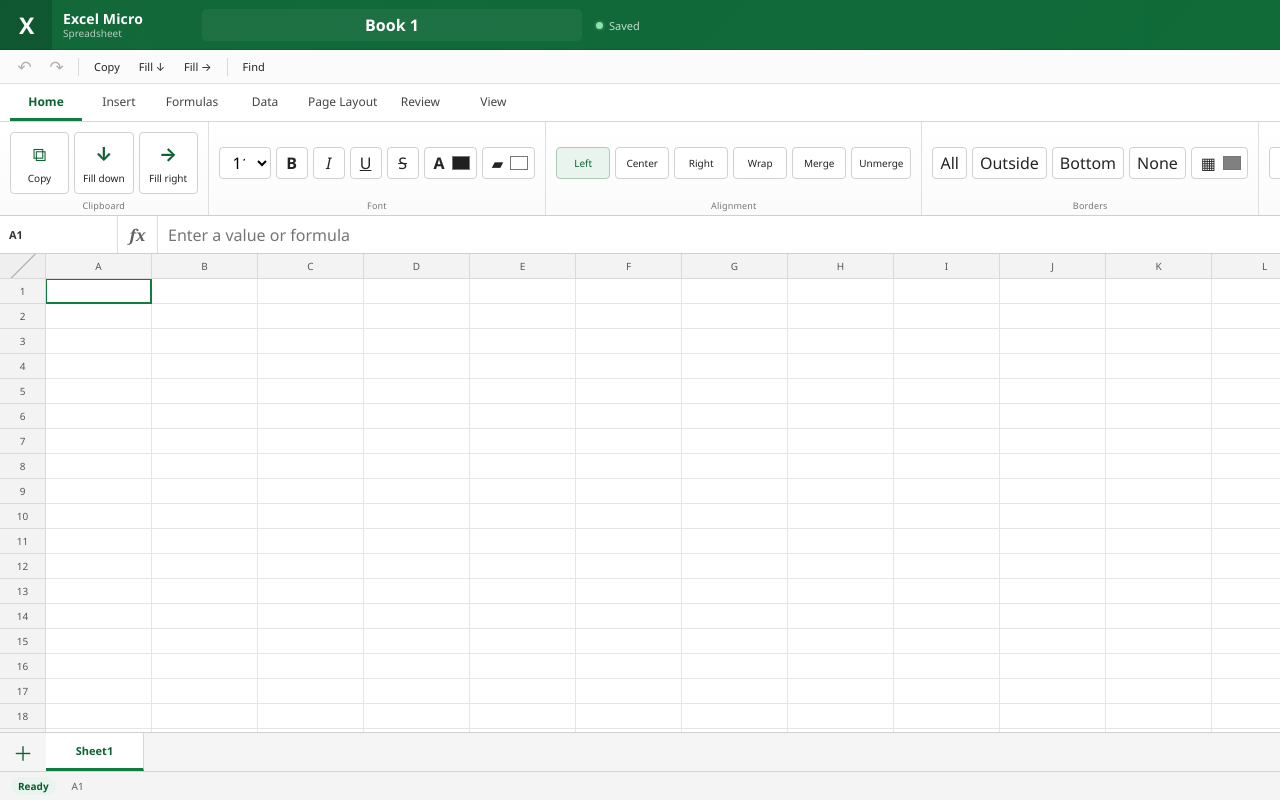
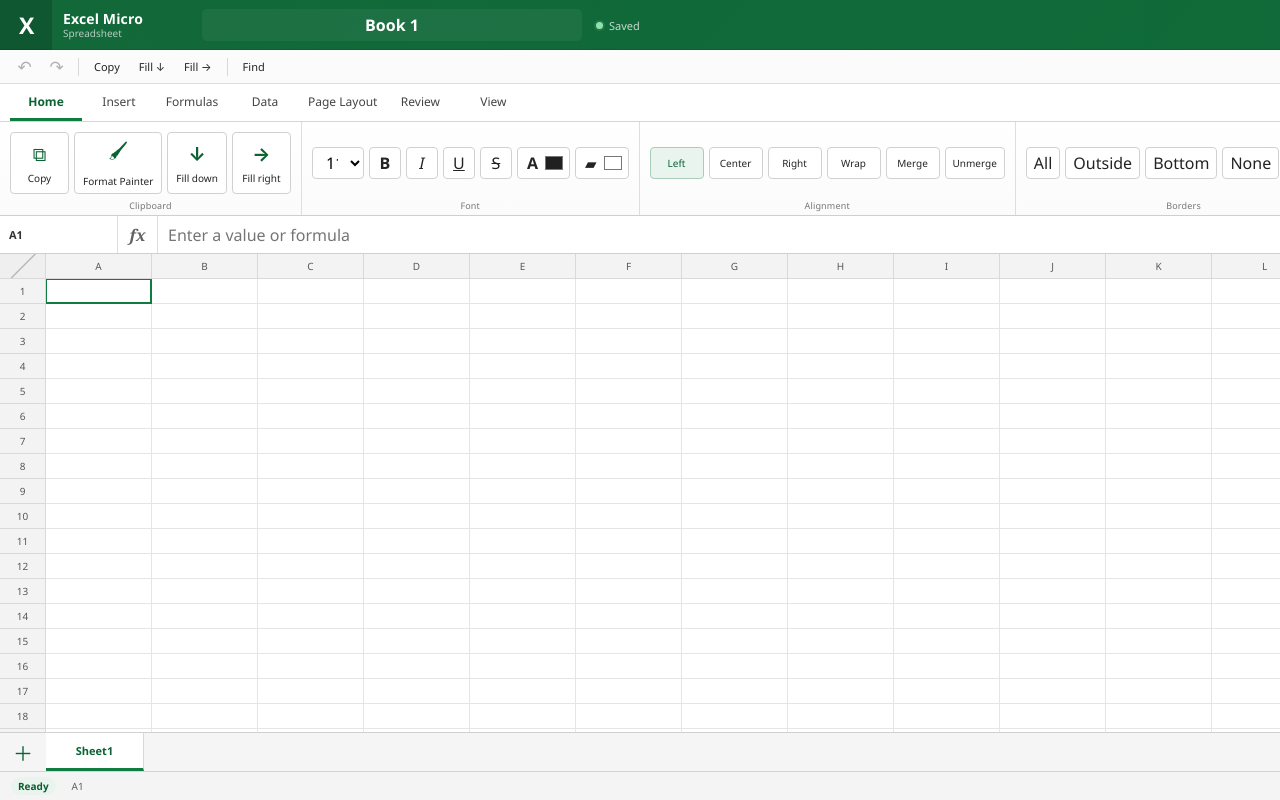
Before and after one commit to customerservice-prog/Excel-Micro, a React (Vite) app: page / in a window 1280 px wide. Built offline with nearby package versions, Linux system fonts and the light colour scheme.

Commit message:
Add Format Painter duplicates text columns and hidden sheets

```diff
--- a/src/App.tsx
+++ b/src/App.tsx
@@ -296,6 +296,7 @@ export default function App() {
   const [versionOpen, setVersionOpen] = useState(false)
   const [find, setFind] = useState('')
   const [replaceText, setReplaceText] = useState('')
+  const [formatPainter, setFormatPainter] = useState<CellFormat | null>(null)
   const [findOpen, setFindOpen] = useState(false)
   const [chartOpen, setChartOpen] = useState(false)
   const [chartType, setChartType] = useState<ChartType>('bar')
@@ -1040,6 +1041,131 @@ export default function App() {
     }
   }
 
+  function copyFormat() {
+    setFormatPainter(structuredClone(cell.format || {}))
+    setNotice('Format Painter active — click a cell to apply')
+  }
+
+  function hideCurrentSheet() {
+    const visible = book.sheets.filter((item) => !item.hidden)
+    if (visible.length <= 1) {
+      setNotice('At least one worksheet must remain visible')
+      return
+    }
+
+    const currentIndex = book.sheets.findIndex((item) => item.id === sheet.id)
+    const nextVisible = book.sheets.find((item, index) => index > currentIndex && !item.hidden)
+      || [...book.sheets].reverse().find((item, index) => book.sheets.length - 1 - index < currentIndex && !item.hidden)
+
+    mutate((next) => {
+      const target = next.sheets.find((item) => item.id === sheet.id)
+      if (target) target.hidden = true
+      if (nextVisible) next.activeSheetId = nextVisible.id
+    })
+    setNotice('Worksheet hidden')
+  }
+
+  function unhideAllSheets() {
+    const hidden = book.sheets.filter((item) => item.hidden)
+    if (!hidden.length) {
+      setNotice('No hidden worksheets')
+      return
+    }
+
+    mutate((next) => {
+      next.sheets.forEach((item) => { item.hidden = false })
+    })
+    setNotice('All worksheets unhidden')
+  }
+
+  function removeDuplicates() {
+    const selected = normalizeSelection(selection)
+    if (selected.bottom <= selected.top) {
+      setNotice('Select two or more rows to remove duplicates')
+      return
+    }
+
+    let removed = 0
+
+    mutate((next) => {
+      const s = activeSheet(next)
+      const uniqueRows: CellData[][] = []
+      const seen = new Set<string>()
+
+      for (let row = selected.top; row <= selected.bottom; row += 1) {
+        const rowCells: CellData[] = []
+        const signature: string[] = []
+
+        for (let col = selected.left; col <= selected.right; col += 1) {
+          const data = structuredClone(getCell(s, row, col))
+          rowCells.push(data)
+          signature.push(data.value)
+        }
+
+        const key = JSON.stringify(signature)
+        if (seen.has(key)) {
+          removed += 1
+          continue
+        }
+
+        seen.add(key)
+        uniqueRows.push(rowCells)
+      }
+
+      for (let row = selected.top; row <= selected.bottom; row += 1) {
+        for (let col = selected.left; col <= selected.right; col += 1) {
+          delete s.cells[cellKey(row, col)]
+        }
+      }
+
+      uniqueRows.forEach((rowCells, rowOffset) => {
+        rowCells.forEach((data, colOffset) => {
+          if (!data.value && !data.format && !data.hyperlink) return
+          s.cells[cellKey(selected.top + rowOffset, selected.left + colOffset)] = data
+        })
+      })
+    })
+
+    setNotice(removed ? 'Removed ' + removed + ' duplicate row' + (removed === 1 ? '' : 's') : 'No duplicates found')
+  }
+
+  function textToColumns(delimiter: ',' | '\t' | ';' = ',') {
+    const selected = normalizeSelection(selection)
+    if (selected.left !== selected.right) {
+      setNotice('Text to Columns requires a single selected column')
+      return
+    }
+
+    let widest = 1
+
+    mutate((next) => {
+      const s = activeSheet(next)
+
+      for (let row = selected.top; row <= selected.bottom; row += 1) {
+        const source = getCell(s, row, selected.left)
+        const parts = source.value.split(delimiter)
+        widest = Math.max(widest, parts.length)
+
+        parts.forEach((part, offset) => {
+          const col = selected.left + offset
+          if (col >= COLS) return
+          const key = cellKey(row, col)
+          const old = s.cells[key] || { value: '' }
+          s.cells[key] = {
+            ...old,
+            value: part.trim(),
+          }
+        })
+      }
+    })
+
+    setSelection({
+      anchor: { row: selected.top, col: selected.left },
+      focus: { row: selected.bottom, col: Math.min(COLS - 1, selected.left + widest - 1) },
+    })
+    setNotice('Text split into ' + widest + ' column' + (widest === 1 ? '' : 's'))
+  }
+
   function addSheet() {
     mutate((next) => {
       const s = createBlankSheet(next.sheets.length + 1)
@@ -2459,6 +2585,7 @@ export default function App() {
           <>
             <Group name="Clipboard">
               <RibbonButton icon="⧉" label="Copy" onClick={() => void copySelected()} />
+              <RibbonButton icon="🖌" label="Format Painter" primary={Boolean(formatPainter)} onClick={copyFormat} />
               <RibbonButton icon="↓" label="Fill down" onClick={fillDown} />
               <RibbonButton icon="→" label="Fill right" onClick={fillRight} />
             </Group>
@@ -2670,6 +2797,13 @@ export default function App() {
               <RibbonButton icon="×" label="Clear rules" onClick={clearConditionalFormats} />
             </Group>
 
+            <Group name="Data tools">
+              <RibbonButton icon="≠" label="Remove duplicates" onClick={removeDuplicates} />
+              <RibbonButton icon="↦" label="Comma to columns" onClick={() => textToColumns(',')} />
+              <RibbonButton icon="⇥" label="Tab to columns" onClick={() => textToColumns('\t')} />
+              <RibbonButton icon=";" label="Semicolon split" onClick={() => textToColumns(';')} />
+            </Group>
+
             <Group name="Import & export">
               <RibbonButton icon="↑" label="Import" onClick={() => fileRef.current?.click()} />
               <RibbonButton icon="CSV" label="Export CSV" onClick={() => download(safeName(sheet.name) + '.csv', toCsv(sheet), 'text/csv')} />
@@ -2791,6 +2925,8 @@ export default function App() {
               <button className="compact" onClick={unhideAllRows}>Unhide rows</button>
               <button className="compact" onClick={hideSelectedColumns}>Hide columns</button>
               <button className="compact" onClick={unhideAllColumns}>Unhide columns</button>
+              <button className="compact" onClick={hideCurrentSheet}>Hide sheet</button>
+              <button className="compact" onClick={unhideAllSheets}>Unhide sheets</button>
             </Group>
 
             <Group name="Zoom">
@@ -3130,7 +3266,7 @@ export default function App() {
         <button className="plus" title="New sheet" onClick={addSheet}>＋</button>
 
         <div className="sheet-tabs">
-          {book.sheets.map((item) => (
+          {book.sheets.filter((item) => !item.hidden).map((item) => (
             <button
               key={item.id}
               className={item.id === book.activeSheetId ? 'active' : ''}
```
